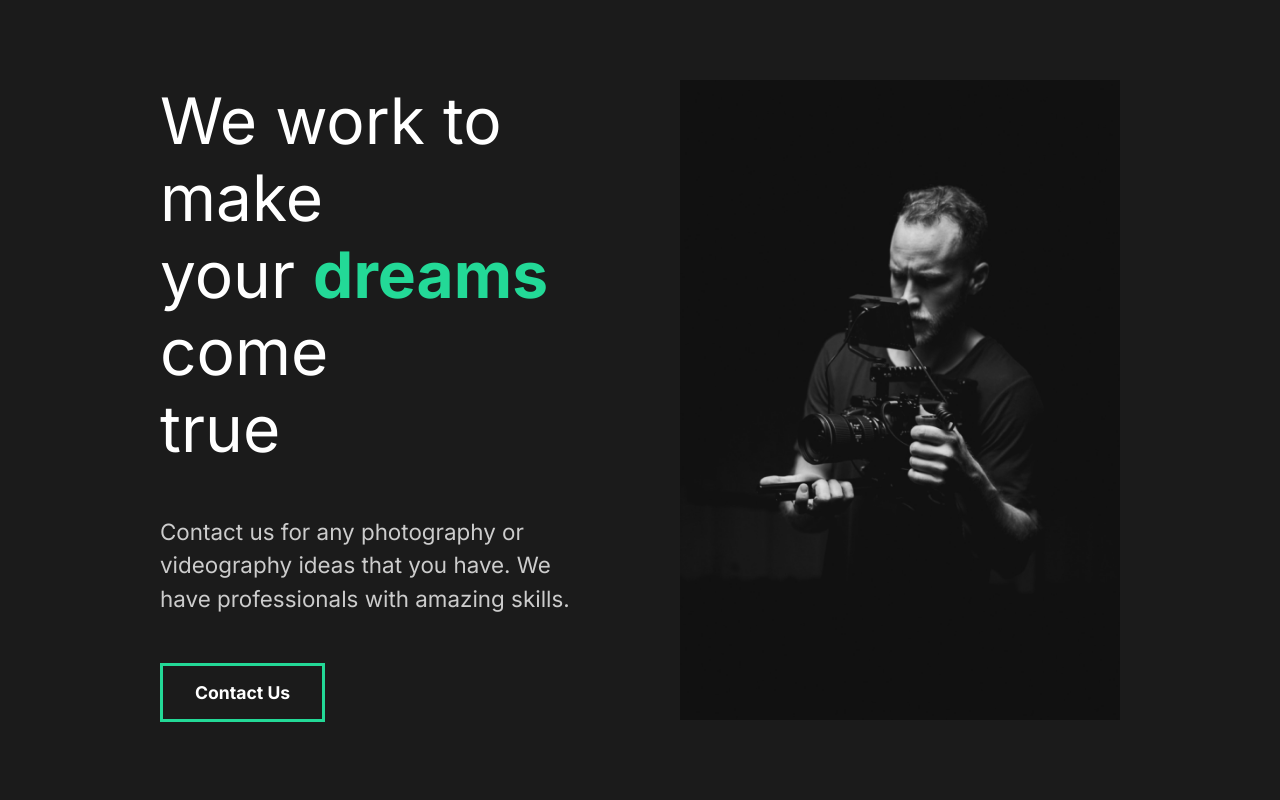
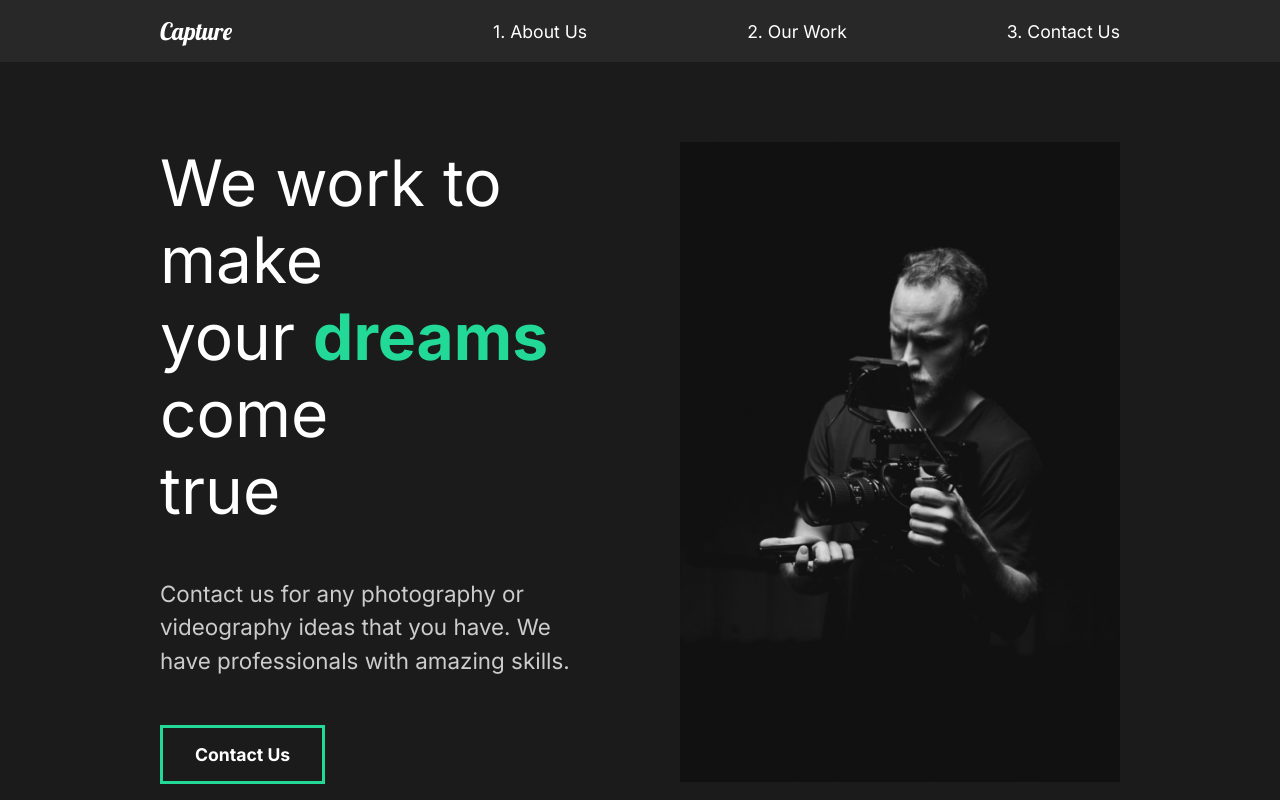
Before and after one commit to Bateristico/capture-portfolio, a React (Create React App) app: page / in a window 1280 px wide. Shown: the top 800 px of the page. Built offline with nearby package versions, Linux system fonts and the light colour scheme.

Commit message:
8. Navbar creation

```diff
--- a/src/App.js
+++ b/src/App.js
@@ -1,12 +1,15 @@
 //Import Pages
 import AboutUs from './pages/AboutUs';
+import Nav from './components/Nav';
 //Global Style
 import GlobalStyle  from './components/GlobalStyle';
+
 
 function App() {
   return (
     <div className="App">
       <GlobalStyle />
+      <Nav />
       <AboutUs />
     </div>
   );
--- /dev/null
+++ b/src/components/Nav.js
@@ -0,0 +1,51 @@
+import React from 'react';
+import styled from 'styled-components';
+
+const Nav = () => {
+    return (
+        <StyledNav>
+            <h1><a id="logo" href="#">Capture</a></h1>
+            <ul>
+                <li>
+                    <a href="#">1. About Us</a>
+                </li>
+                <li>
+                    <a href="#">2. Our Work</a>
+                </li>
+                <li>
+                    <a href="#">3. Contact Us</a>
+                </li>
+            </ul>
+        </StyledNav>
+    );
+};
+
+
+const StyledNav = styled.nav`
+    min-height: 1vh;
+    display: flex;
+    margin: auto;
+    justify-content: space-between;
+    align-items: center;
+    padding: 1rem 10rem;
+    background: #282828;
+    a {
+        color: white;
+        text-decoration: none;
+    }
+    ul {
+        display: flex;
+        list-style: none;
+    }
+    #logo {
+        font-size: 1.5rem;
+        font-family: "Lobster", cursive;
+        font-weight: lighter;
+    }
+    li {
+        padding-left: 10rem;
+        position: relative;
+    }
+`;
+
+export default Nav;
```
Also changed, not shown: 1 other file (tests, documents, lock files or other folders).
